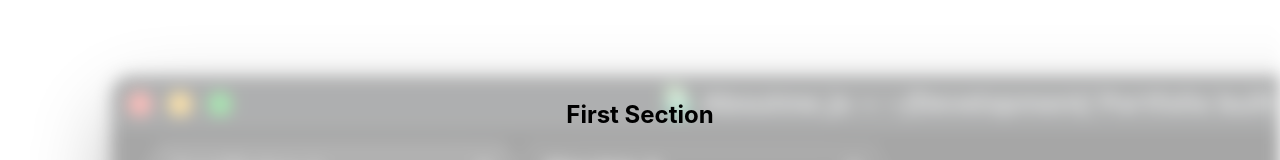
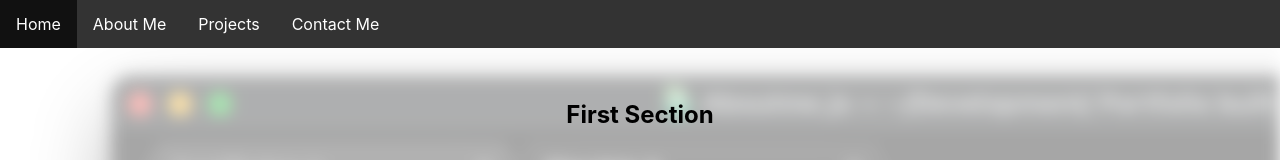
Before and after one commit to nela94/react-portfolio, a React (Create React App) app: page / in a window 1280 px wide. Shown: the top 160 px of the page. Built offline with nearby package versions, Linux system fonts and the light colour scheme.

Commit message:
added nav bar and install react scroll

```diff
--- a/package.json
+++ b/package.json
@@ -9,6 +9,7 @@
     "react": "^17.0.2",
     "react-dom": "^17.0.2",
     "react-scripts": "4.0.3",
+    "react-scroll": "^1.8.2",
     "web-vitals": "^1.0.1"
   },
   "scripts": {
--- a/src/App.js
+++ b/src/App.js
@@ -2,22 +2,24 @@ import FirstSection from './components/FirstSection.js'
 import AboutMe from './components/AboutMe.js'
 import Projects from './components/Projects.js'
 import ContactMe from './components/ContactMe.js'
+import NavBar from './components/NavBar.js'
 import './App.css';
 
 function App() {
   return (
     <div className="container">
+      <NavBar/>
       <section id="section1" className="main">
-        <FirstSection></FirstSection>
+        <FirstSection/>
         </section>
         <section id="section2" className="main">
-        <AboutMe></AboutMe>
+        <AboutMe/>
         </section>
         <section id="section3" className="main">
-        <Projects></Projects>
+        <Projects/>
         </section>
-        <section id="section5" className="main">
-        <ContactMe></ContactMe>
+        <section id="section4" className="main">
+        <ContactMe/>
       </section>
     </div>
   );
--- /dev/null
+++ b/src/components/NavBar.js
@@ -0,0 +1,45 @@
+import { Link, animateScroll as scroll } from "react-scroll";
+import styles from '../styles/NavBar.module.css'
+
+const NavBar = () => {
+  return (
+    <nav className={styles.navbar}>
+      <ul className={styles.uldesign}>
+        <li className={styles.lidesign}>
+          <Link activeClass="active"
+            to="section1"
+            spy={true}
+            smooth={true}
+            offset={-90}
+            duration={500}>Home</Link>
+        </li>
+        <li className={styles.lidesign}>
+          <Link activeClass="active"
+            to="section2"
+            spy={true}
+            smooth={true}
+            offset={-70}
+            duration={500}>About Me</Link>
+        </li>
+        <li className={styles.lidesign}>
+          <Link activeClass="active"
+              to="section3"
+              spy={true}
+              smooth={true}
+              offset={-70}
+              duration={500}>Projects</Link>
+        </li>
+        <li className={styles.lidesign}>
+          <Link activeClass="active"
+              to="section4"
+              spy={true}
+              smooth={true}
+              offset={-70}
+              duration={500}>Contact Me</Link>
+        </li>
+      </ul>
+    </nav>
+  )
+}
+
+export default NavBar
--- /dev/null
+++ b/src/styles/NavBar.module.css
@@ -0,0 +1,36 @@
+.navbar{
+  position:fixed;
+  top:0;
+  z-index:2;
+  background-color: #333;
+  width: 100%;
+}
+
+.uldesign {
+  list-style-type: none;
+  margin: 0;
+  padding: 0;
+  overflow: hidden;
+}
+
+.lidesign {
+  float: left;
+}
+
+.lidesign{
+  display: block;
+  color: white;
+  text-align: center;
+  padding: 14px 16px;
+  text-decoration: none;
+}
+
+/* Change the link color to #111 (black) on hover */
+.lidesign:hover {
+  background-color: #111;
+  cursor: pointer;
+}
+
+.lidesign > .active {
+    border-bottom: 1px solid white;
+}
```
Also changed, not shown: 1 other file (tests, documents, lock files or other folders).
